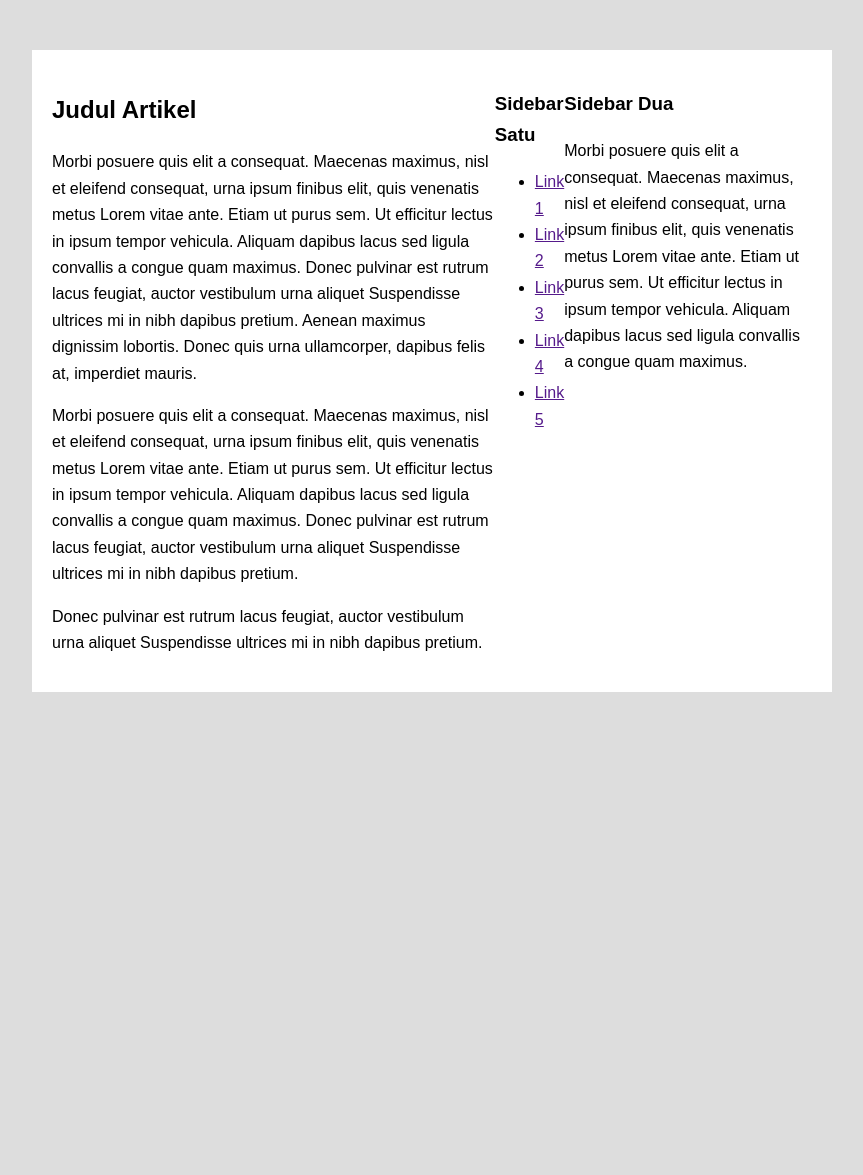
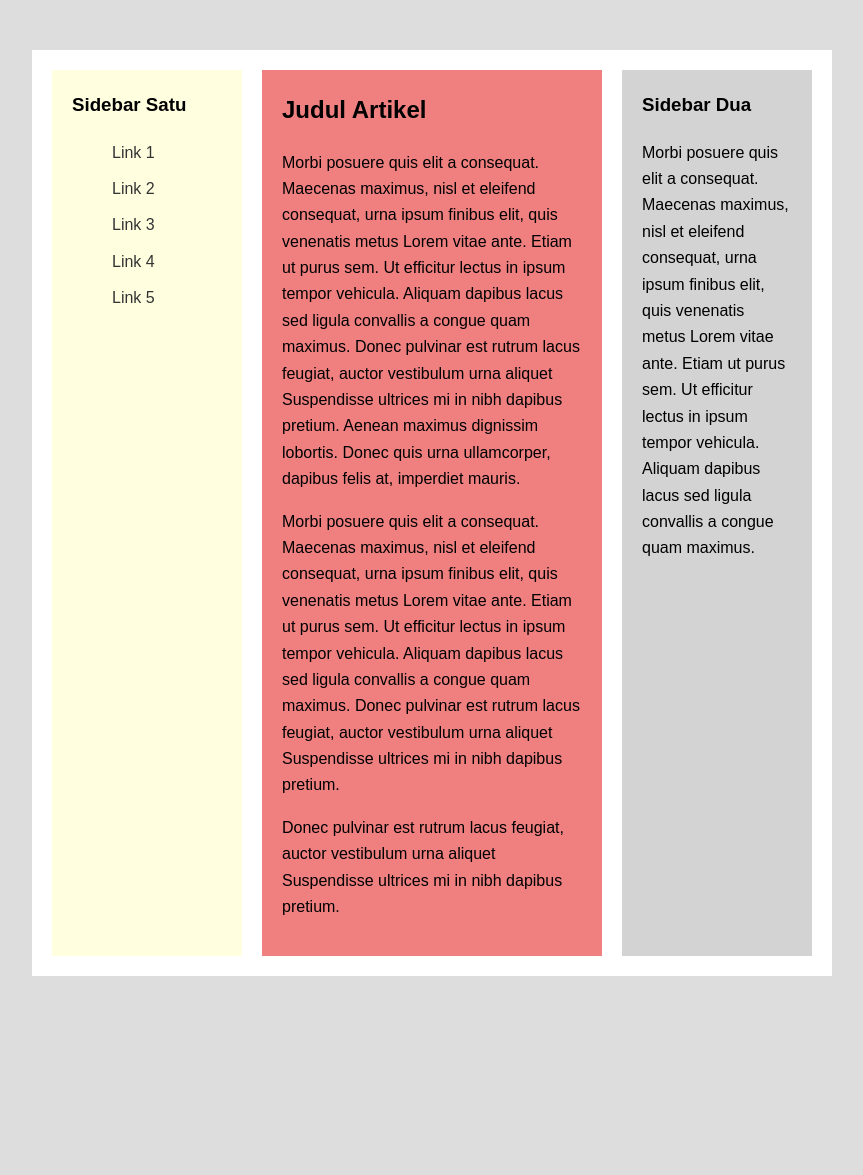
Before and after one commit to aidaaarf/Pemro_Web, a PHP site: page /flexbox.html in a window 1280 px wide. Shown: the top 1175 px of the page, without its empty margins (208-1071 px from the left). Before the commit the page ends 692 px from the top, so only its background shows below. Run offline with PHP 8.4, Linux system fonts and the light colour scheme.

Commit message:
Tugas_jobsheet_2

```diff
--- a/Pertemuan2/flexbox.html
+++ b/Pertemuan2/flexbox.html
@@ -8,6 +8,17 @@
     <body>
         <!--Latihan 1 - Kolom -->
         <div class="container-satu">
+             <div class="sidebar-satu">
+                <h3>Sidebar Satu</h3>
+                <ul>
+                    <li><a href="">Link 1</a></li>
+                    <li><a href="">Link 2</a></li>
+                    <li><a href="">Link 3</a></li>
+                    <li><a href="">Link 4</a></li>
+                    <li><a href="">Link 5</a></li>
+                </ul>
+            </div>
+
             <div class="kolom-utama">
                 <h2>Judul Artikel</h2>
                 <p>Morbi posuere quis elit a consequat. Maecenas maximus, nisl et eleifend consequat, urna ipsum finibus elit, quis venenatis metus Lorem vitae ante.
@@ -22,16 +33,7 @@
                 <p>Donec pulvinar est rutrum lacus feugiat, auctor vestibulum urna aliquet Suspendisse ultrices mi in nibh dapibus pretium.</p>
             </div>
 
-            <div class="sidebar-satu">
-                <h3>Sidebar Satu</h3>
-                <ul>
-                    <li><a href="">Link 1</a></li>
-                    <li><a href="">Link 2</a></li>
-                    <li><a href="">Link 3</a></li>
-                    <li><a href="">Link 4</a></li>
-                    <li><a href="">Link 5</a></li>
-                </ul>
-            </div>
+
 
             <div class="sidebar-dua">
                 <h3>Sidebar Dua</h3>
--- a/Pertemuan2/style1.css
+++ b/Pertemuan2/style1.css
@@ -18,4 +18,43 @@ body {
     padding: 20px;
     box-sizing: border-box;
     display: flex;
+    justify-content: space-between;
 }
+
+.kolom-utama {
+    flex: 2;
+    order: 2;
+    background-color: lightcoral;
+    padding: 20px;
+    margin: 0 10px;
+}
+
+.sidebar-satu {
+    flex: 1;
+    order: 1;
+    background-color: lightyellow;
+    padding: 20px;
+    margin-right: 10px;
+}
+
+.sidebar-dua {
+    flex: 1;
+    order: 3;
+    background-color: lightgray;
+    padding: 20px;
+    margin-left: 10px;
+}
+
+h2,h3 {
+    margin-top: 0;
+}
+ul {
+    list-style-type: none;
+}
+ul li {
+    margin-bottom: 10px;
+}
+ul li a {
+    text-decoration: none;
+    color: #333;
+}
```
